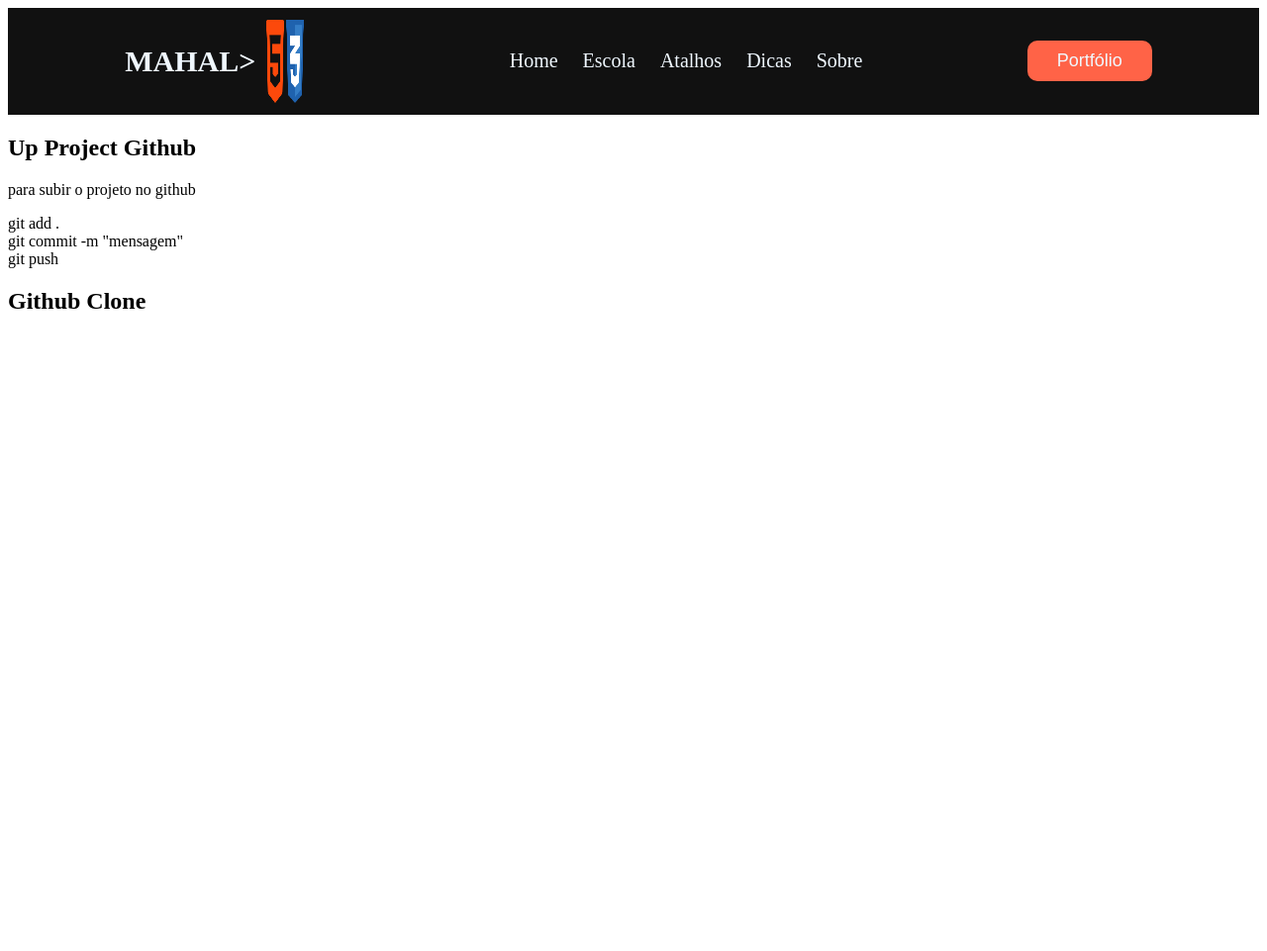
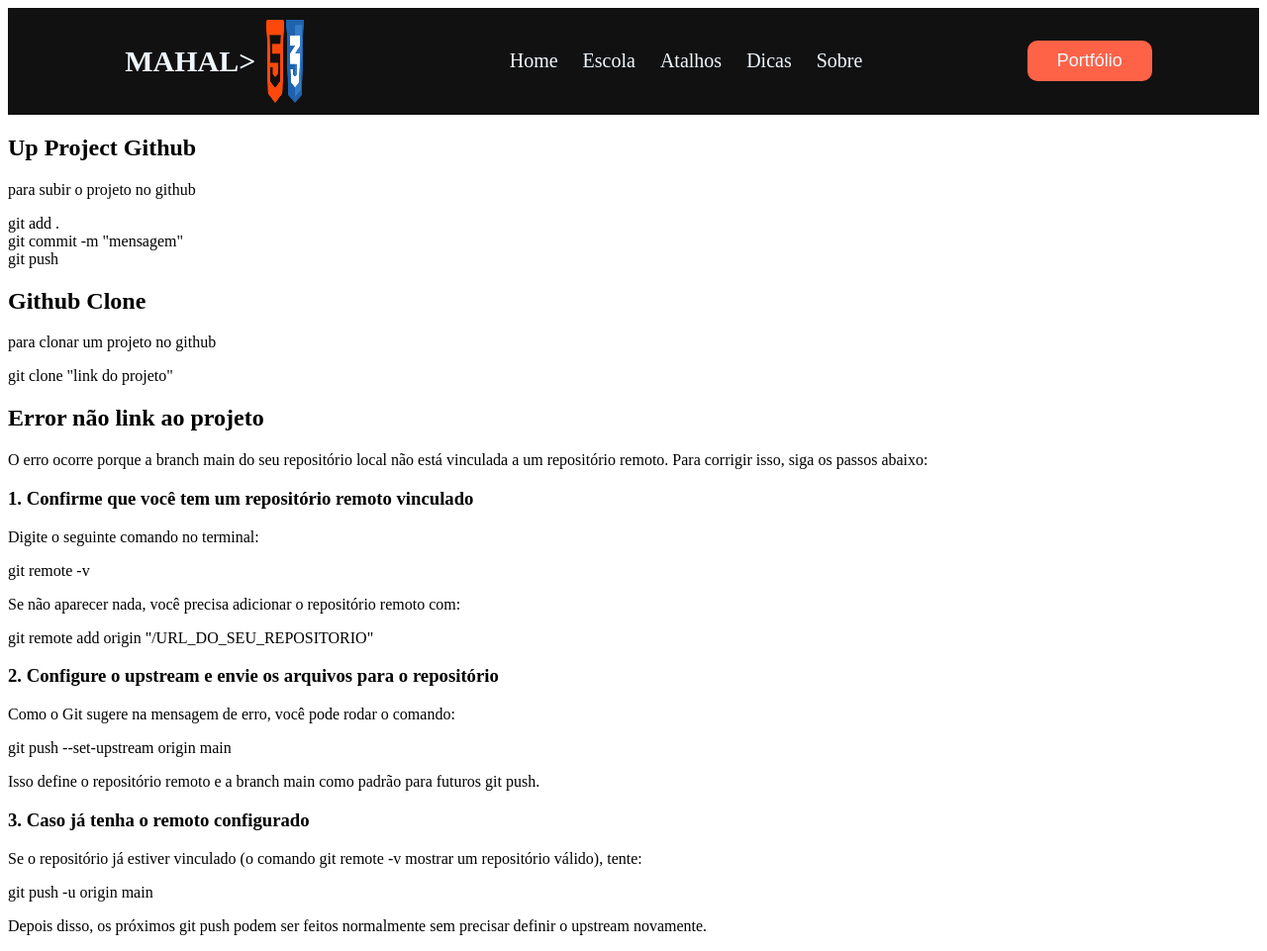
Before and after one commit to SrMahal/garotodeprograma, a plain HTML site: page pages/Github/github.html in a window 1280 px wide. Shown: the whole page at 99% size. Before the commit the page ends 800 px from the top, so only its background shows below. Drawn offline with Linux system fonts and the light colour scheme; files whose address does not match are found by name.

Commit message:
github infor

```diff
--- a/pages/Github/github.html
+++ b/pages/Github/github.html
@@ -38,6 +38,27 @@
     </section>
     <section>
         <h1>Github Clone</h1>
+        <p>para clonar um projeto no github</p>
+        <p> git clone "link do projeto"</p>
     </section>
+    <Section>
+        <h1> Error não link ao projeto</h1>
+        <p>
+            O erro ocorre porque a branch main do seu repositório local não está vinculada a um repositório remoto. Para corrigir isso, siga os passos abaixo:
+        </p>
+        <h3>1. Confirme que você tem um repositório remoto vinculado</h3>
+        <p>Digite o seguinte comando no terminal:</p>
+        <p> git remote -v</p>
+        <p>Se não aparecer nada, você precisa adicionar o repositório remoto com:</p>
+        <p>git remote add origin "/URL_DO_SEU_REPOSITORIO" </p>
+        <h3>2. Configure o upstream e envie os arquivos para o repositório</h3>
+        <p>Como o Git sugere na mensagem de erro, você pode rodar o comando:</p>
+        <p>git push --set-upstream origin main </p>
+        <p>Isso define o repositório remoto e a branch main como padrão para futuros git push.</p>
+        <h3>3. Caso já tenha o remoto configurado</h3>
+        <p>Se o repositório já estiver vinculado (o comando git remote -v mostrar um repositório válido), tente:</p>
+        <p>git push -u origin main</p>
+        <p>Depois disso, os próximos git push podem ser feitos normalmente sem precisar definir o upstream novamente.</p>
+    </Section>
 </body>
 </html>
```
